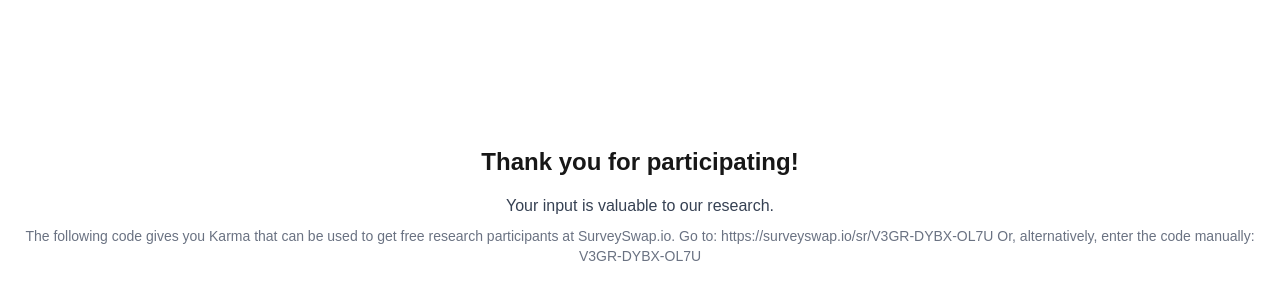
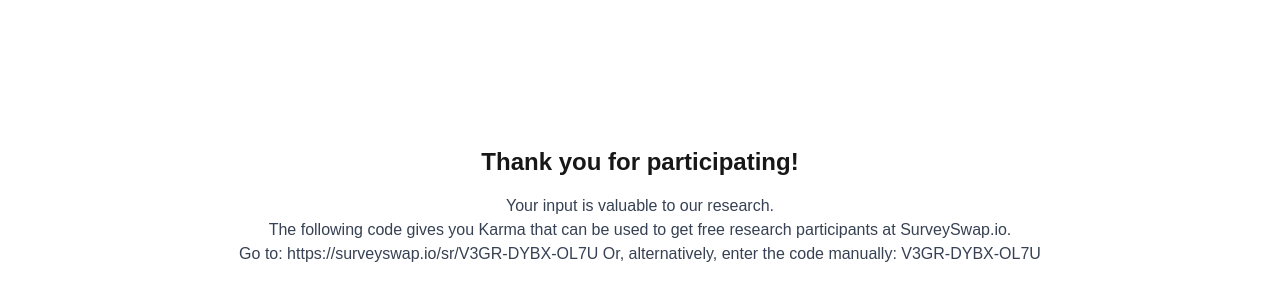
Before and after one commit to annappnkl/digital-reading, a Next.js app: page /completion in a window 1280 px wide. Before the commit this address had no page. Shown: the part 194-494 px from the top of the page. Built offline with nearby package versions, Linux system fonts and the light colour scheme.

Commit message:
added survey swap karma code

```diff
--- a/pages/completion.tsx
+++ b/pages/completion.tsx
@@ -7,18 +7,16 @@ export default function Complete() {
 
   useEffect(() => {
     localStorage.clear(); // Clear all study-related data
-    const timer = setTimeout(() => {
-      router.push('/');
-    }, 3000);
-    return () => clearTimeout(timer);
-  }, [router]);
+
+  }, []);
 
 
   return (
     <div className="min-h-screen flex flex-col justify-center items-center p-4 text-center">
       <h1 className="text-2xl font-bold mb-4">Thank you for participating!</h1>
       <p className="text-gray-700">Your input is valuable to our research.</p>
-      <p className="mt-2 text-sm text-gray-500">The following code gives you Karma that can be used to get free research participants at SurveySwap.io. Go to: https://surveyswap.io/sr/V3GR-DYBX-OL7U Or, alternatively, enter the code manually: V3GR-DYBX-OL7U</p>
+      <p className="text-gray-700">The following code gives you Karma that can be used to get free research participants at SurveySwap.io.</p>
+      <p className="text-gray-700">Go to: https://surveyswap.io/sr/V3GR-DYBX-OL7U Or, alternatively, enter the code manually: V3GR-DYBX-OL7U</p>
     </div>
   );
 }
```
